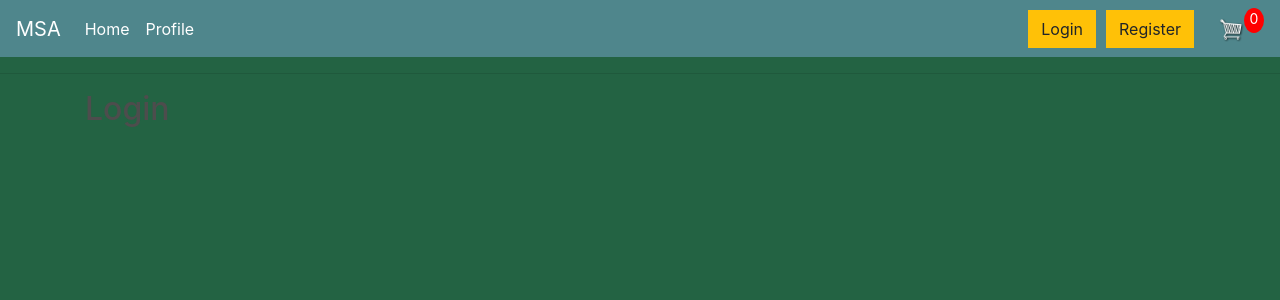
After one commit to Mohamed-Salem-Ali/e-commerce, a Django app: page /auth/login/ in a window 1280 px wide. The commit adds this page. Shown: the top 300 px of the page. Run offline with Django 5.2, Linux system fonts and the light colour scheme; some libraries are stand-ins or nearby versions.

Commit message:
Feat(auth): Add pages for Login, register and profile - Add 3 pages for login, register and profile -  Change the DIRS for base template to "BASE_DIR / 'core/templates'" - Change the path for authentication routes to start with 'auth/' - Add profile and register to the navbar in the base template - Add CSS to make space between login and register using "margin-right"

```diff
--- /dev/null
+++ b/authentication/templates/authentication/login.html
@@ -0,0 +1,5 @@
+{% extends 'core/base.html' %}
+{% load static %}
+{% block content %}
+<h2>Login</h2>
+{% endblock content%}
--- /dev/null
+++ b/authentication/templates/authentication/profile.html
@@ -0,0 +1,5 @@
+{% extends 'core/base.html' %}
+{% load static %}
+{% block content %}
+<h2>Profile</h2>
+{% endblock content%}
--- /dev/null
+++ b/authentication/templates/authentication/register.html
@@ -0,0 +1,5 @@
+{% extends 'core/base.html' %}
+{% load static %}
+{% block content %}
+<h2>Register</h2>
+{% endblock content%}
--- a/authentication/urls.py
+++ b/authentication/urls.py
@@ -1,9 +1,12 @@
 from django.urls import path, include
 
-from authentication.views import UserProfileView
+from authentication.views import UserProfileView, profile, register, login
 
 urlpatterns = [
-    path('auth/', include('dj_rest_auth.urls')),  # Login, Logout, Password Reset
-    path('auth/registration/', include('dj_rest_auth.registration.urls')),  # Register
-    path('auth/profile/', UserProfileView.as_view(), name='user-profile'),
+    path('api/', include('dj_rest_auth.urls')),  # Login, Logout, Password Reset
+    path('api/registration/', include('dj_rest_auth.registration.urls')),  # Register
+    path('api/profile/', UserProfileView.as_view(), name='user-profile'),
+    path("login/", login, name="login"),
+    path("register/", register, name="register"),
+    path('profile',profile,name="profile")
 ]
--- a/authentication/views.py
+++ b/authentication/views.py
@@ -10,3 +10,17 @@
 
     def get_object(self):
         return self.request.user
+
+def register(request):
+    context={}
+    return render(request,'authentication/register.html')
+
+
+def login(request):
+    context={}
+    return render(request,'authentication/login.html')
+
+
+def profile(request):
+    context={}
+    return render(request,'authentication/profile.html')
--- a/core/templates/core/base.html
+++ b/core/templates/core/base.html
@@ -27,10 +27,16 @@
                 <li class="nav-item active">
                     <a class="nav-link" href="{% url 'home' %}">Home <span class="sr-only">(current)</span></a>
                 </li>
+                <li class="nav-item active">
+                    <a class="nav-link" href="{% url 'profile' %}">Profile <span class="sr-only">(current)</span></a>
+                </li>
             </ul>
 
             <div class="form-inline my-2 my-lg-0">
-                <a href="#" class="btn btn-warning">Login</a>
+                <a href="{% url 'login' %}" id="nav-btn" class="btn btn-warning ">Login</a>
+
+
+                <a href="{% url 'register' %}" id="nav-btn" class="btn btn-warning me-2">Register</a>
 
                 <a href="{% url 'cart' %}">
                     <img id="cart-icon" src="{% static 'images/cart.png' %}">
--- a/ecommerce/settings.py
+++ b/ecommerce/settings.py
@@ -69,7 +69,7 @@
 TEMPLATES = [
     {
         'BACKEND': 'django.template.backends.django.DjangoTemplates',
-        'DIRS': [],
+        'DIRS': [BASE_DIR / "core/templates"],
         'APP_DIRS': True,
         'OPTIONS': {
             'context_processors': [
--- a/ecommerce/urls.py
+++ b/ecommerce/urls.py
@@ -19,6 +19,6 @@
 
 urlpatterns = [
     path('admin/', admin.site.urls),
-    path('api/', include('authentication.urls')),  # Include the auth app URLs
+    path('auth/', include('authentication.urls')),  # Include the auth app URLs
     path('',include('core.urls'))
 ]
--- a/static/CSS/main.css
+++ b/static/CSS/main.css
@@ -32,6 +32,10 @@
 
 .bg-dark {
     background-color: #4f868c !important;
+}
+
+#nav-btn {
+    margin-right: 10px;
 }
 
 #cart-icon {
```
